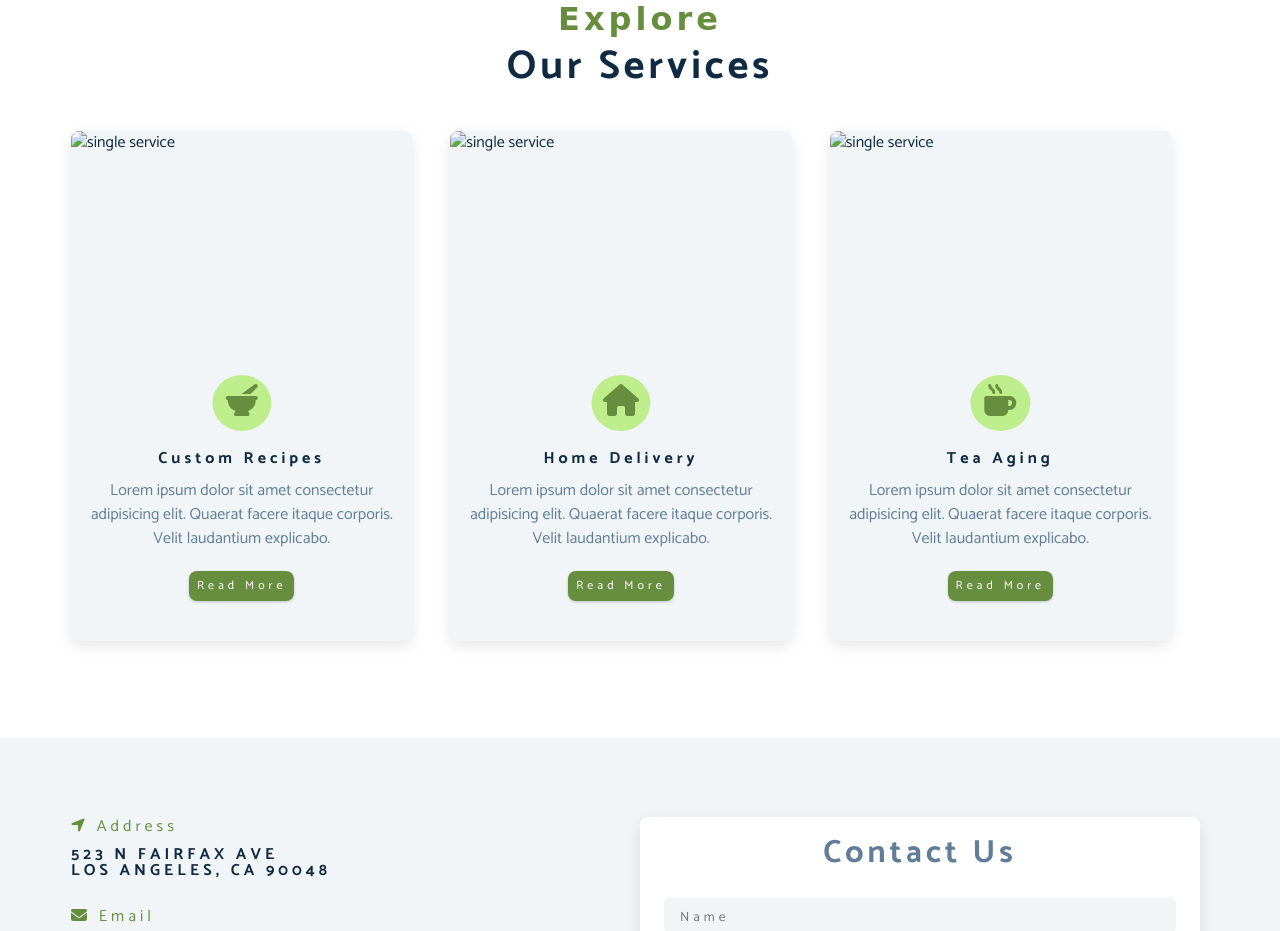
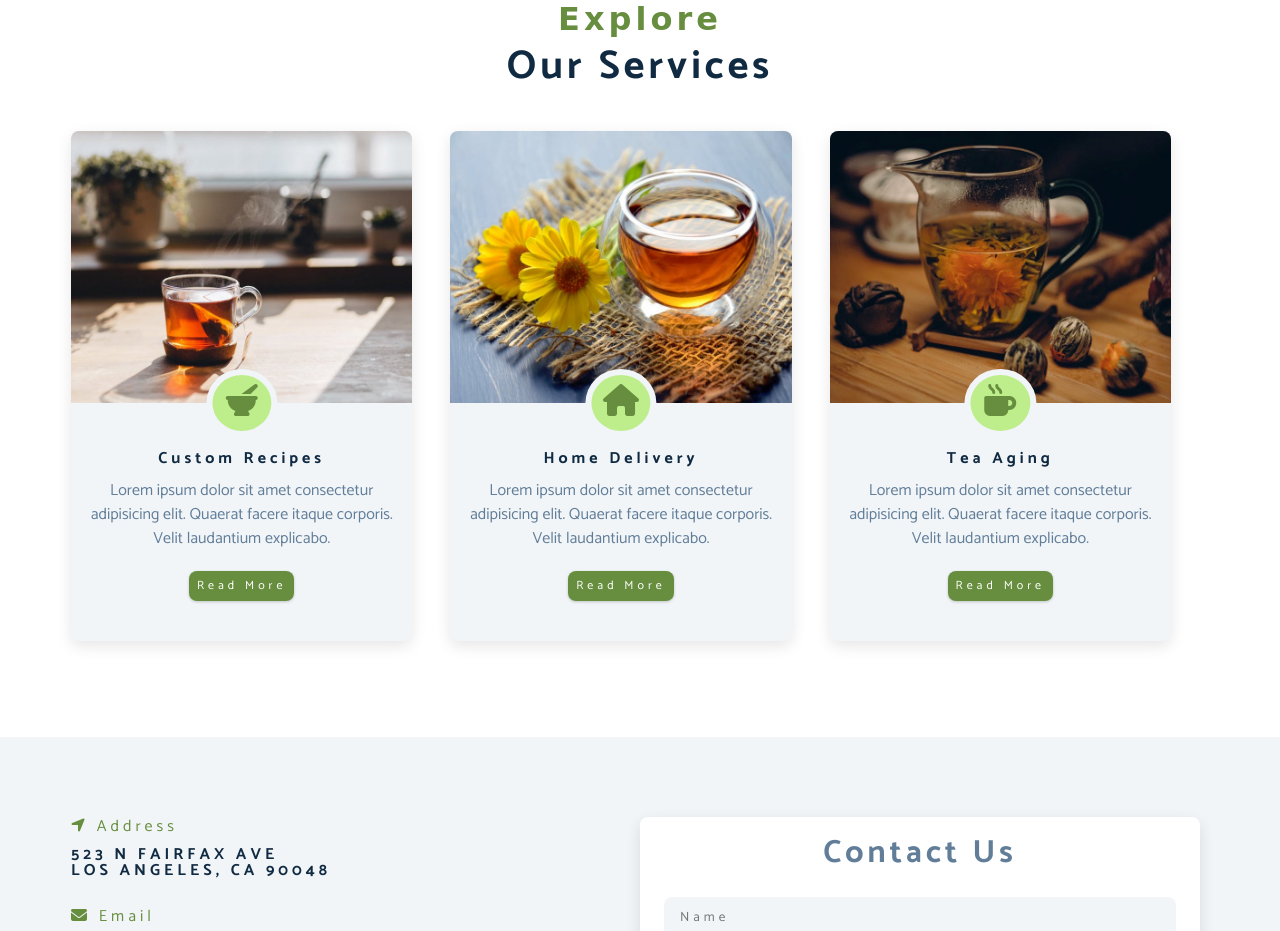
Before and after one commit to bittu3030/Tea_station, a plain HTML site: page index.html in a window 1280 px wide. Shown: the part 2198-3129 px from the top of the page. Drawn offline with Linux system fonts and the light colour scheme; files whose address does not match are found by name; a web font is replaced by a local one.

Commit message:
Update index.html

```diff
--- a/index.html
+++ b/index.html
@@ -181,7 +181,7 @@
           <div class="service-img-container">
             <!-- img -->
             <img
-              src="./images/product-1.jpeg"
+              src="./product-1.jpeg"
               class="service-img"
               alt="single service"
             />
@@ -206,7 +206,7 @@
           <div class="service-img-container">
             <!-- img -->
             <img
-              src="./images/product-2.jpeg"
+              src="./product-2.jpeg"
               class="service-img"
               alt="single service"
             />
@@ -231,7 +231,7 @@
           <div class="service-img-container">
             <!-- img -->
             <img
-              src="./images/product-3.jpeg"
+              src="./product-3.jpeg"
               class="service-img"
               alt="single service"
             />
```
